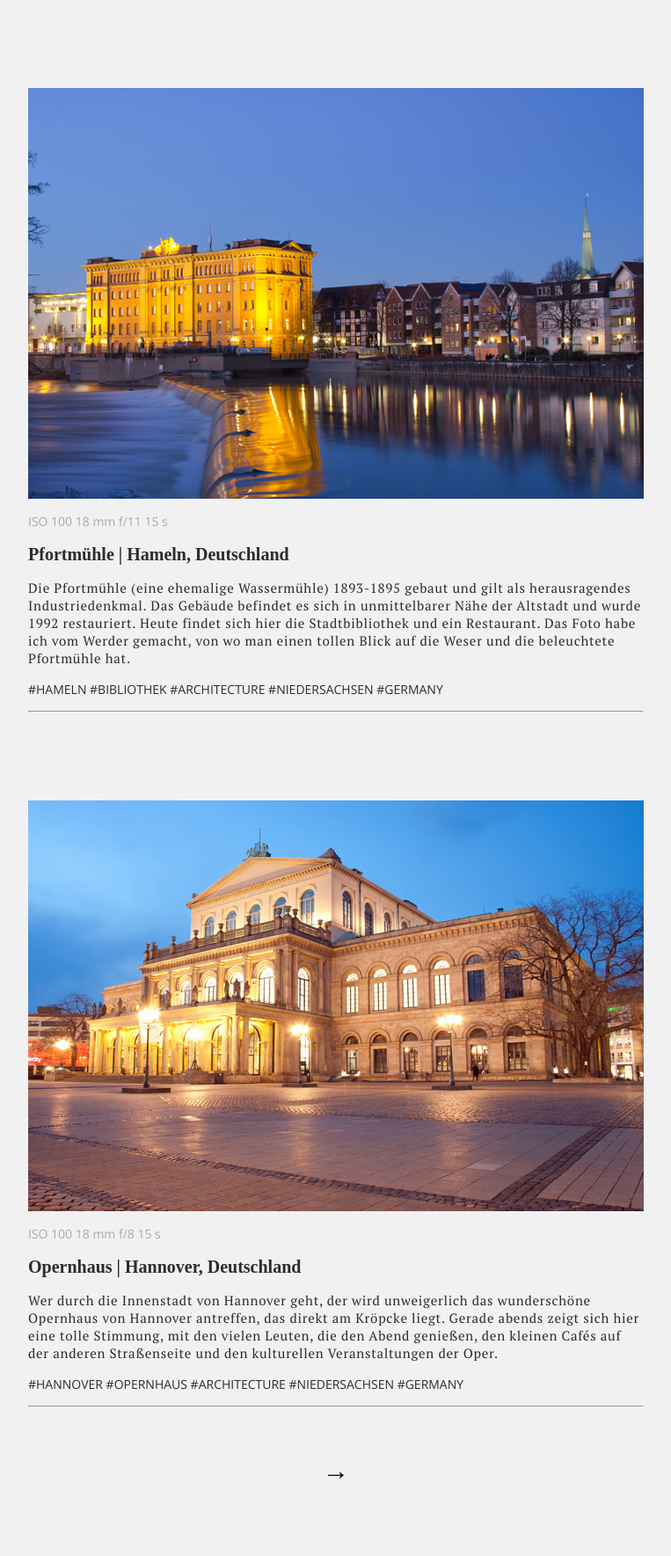
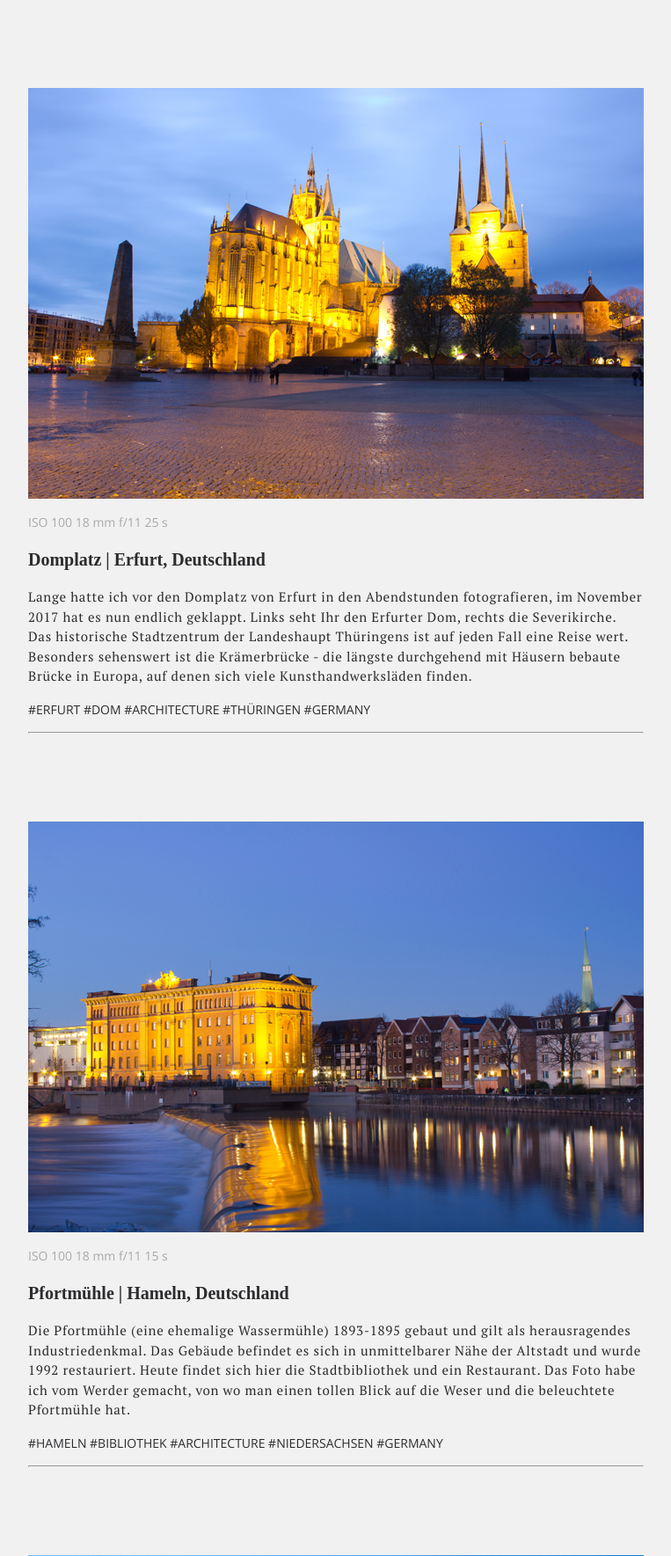
Before and after one commit to lars22/lars22.github.io, a PHP site: page / in a window 1280 px wide. Shown: the part 124-1893 px from the top of the page at 88% size, without its empty margins (258-1021 px from the left). Before the commit the page ends 1805 px from the top, so only its background shows below. Run offline with PHP 8.4, Linux system fonts and the light colour scheme.

Commit message:
neuer post

```diff
--- a/index.html
+++ b/index.html
@@ -13,6 +13,23 @@
 <a href="about.html" style="text-decoration: none"><nav>ÜBER MICH</nav></a>
 
 <body>
+  <div class="main-container">
+    <img src="images/erfurt_dom.jpg">
+    <p>
+    <div class="container">
+      <div class="meta">
+      ISO 100 18 mm f/11 25 s
+      </div>
+      <h2>Domplatz | Erfurt, Deutschland</h2>
+      <p class="grossabstand">
+      Lange hatte ich vor den Domplatz von Erfurt in den Abendstunden fotografieren, im November 2017 hat es nun endlich geklappt. Links seht Ihr den Erfurter Dom, rechts die Severikirche. Das historische Stadtzentrum der Landeshaupt Thüringens ist auf jeden Fall eine Reise wert. Besonders sehenswert ist die Krämerbrücke - die längste durchgehend mit Häusern bebaute Brücke in Europa, auf denen sich viele Kunsthandwerksläden finden.
+      </p>
+      <p>
+      <a href="url" style="text-decoration: none">#ERFURT #DOM #ARCHITECTURE #THÜRINGEN #GERMANY</a>
+      <hr>
+    </div>
+  </div>
+
   <div class="main-container">
     <img src="images/Hameln_Bibliothek.jpg">
     <p>
@@ -50,6 +67,5 @@
   <div class="arrow">
     &rarr;
   <div>
-
 </body>
 </html>
--- a/main.css
+++ b/main.css
@@ -53,6 +53,7 @@ div.container{
   font-family: 'PT Serif', serif;
   font-size: 15px;
   color: #2c2c2f;
+  line-height: 1.5;
 }
 
 div.main-container{
@@ -74,6 +75,7 @@ div.about{
   font-family: 'PT Serif', serif;
   font-size: 16px;
   margin-bottom: 150px;
+  line-height: 1.5;
 }
 
 .grossabstand{
@@ -92,10 +94,3 @@ div.arrow{
   margin-top: 50px;
   margin-bottom: 50px;
 }
-
-@media only screen and (max-width: 600px) {
-    body {
-        margin-right: 5px;
-        margin-left: 5px;
-    }
-}
```
Also changed, not shown: images/erfurt_dom.jpg (added).
